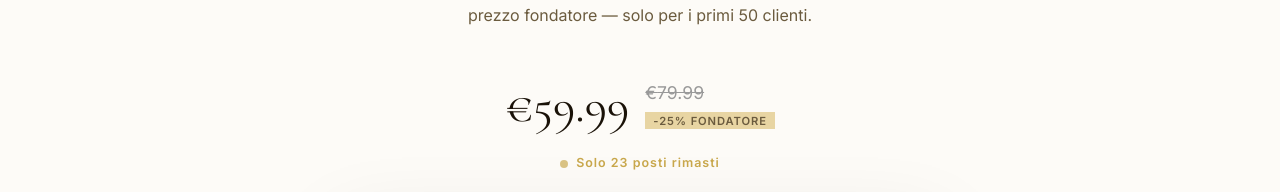
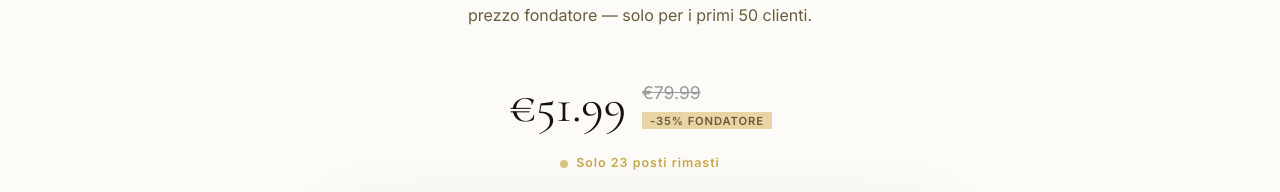
Before and after one commit to Seranovasilk/seranova-0425, a React (Vite) app in the folder packages/web/: page /preorder in a window 1280 px wide. Shown: the part 410-602 px from the top of the page. Built offline with nearby package versions, Linux system fonts and the light colour scheme; what hono would draw is missing.

Commit message:
update price to 51.99

```diff
--- a/packages/web/src/web/pages/index.tsx
+++ b/packages/web/src/web/pages/index.tsx
@@ -21,7 +21,7 @@ function useInView(threshold = 0.15) {
 
 type Product = { id: number; name: string; price: number; image: string; badge: string; description: string; active: boolean };
 const FALLBACK: Product[] = [
-  { id: 1, name: "Federa per Cuscino in Seta — Talpa", price: 59.99, image: "/taupe-silk.png", badge: "Novità", description: "Seta di gelso Grade 6A 22 Momme · Chiusura con zip · Confezione regalo inclusa", active: true },
+  { id: 1, name: "Federa per Cuscino in Seta — Talpa", price: 51.99, image: "/taupe-silk.png", badge: "Novità", description: "Seta di gelso Grade 6A 22 Momme · Chiusura con zip · Confezione regalo inclusa", active: true },
 ];
 
 const features = [
@@ -96,7 +96,7 @@ function SiteContent() {
 
       {/* SALE BANNER */}
       <Link href="/preorder" style={{ display: "block", background: "#1A1208", color: "#E8D5A3", textAlign: "center", padding: "0.7rem", fontSize: "0.75rem", letterSpacing: "0.15em", textTransform: "uppercase", fontWeight: 500, textDecoration: "none" }}>
-        🎉 Pre-ordine Aperto — Prezzo Lancio €59.99 · Solo 23 Posti <span style={{ color: "#C9A84C", marginLeft: "0.5rem" }}>→ Prenota ora</span>
+        🎉 Pre-ordine Aperto — Prezzo Lancio €51.99 · Solo 23 Posti <span style={{ color: "#C9A84C", marginLeft: "0.5rem" }}>→ Prenota ora</span>
       </Link>
 
       {/* HERO */}
--- a/packages/web/src/web/pages/preorder.tsx
+++ b/packages/web/src/web/pages/preorder.tsx
@@ -27,7 +27,7 @@ export default function PreOrder() {
   }
 
   const ORIGINAL = 79.99;
-  const PREORDER = 59.99;
+  const PREORDER = 51.99;
   const DISCOUNT = Math.round((1 - PREORDER / ORIGINAL) * 100);
   const SPOTS_LEFT = 23;
 
```
Also changed, not shown: 1 other file (tests, documents, lock files or other folders).
